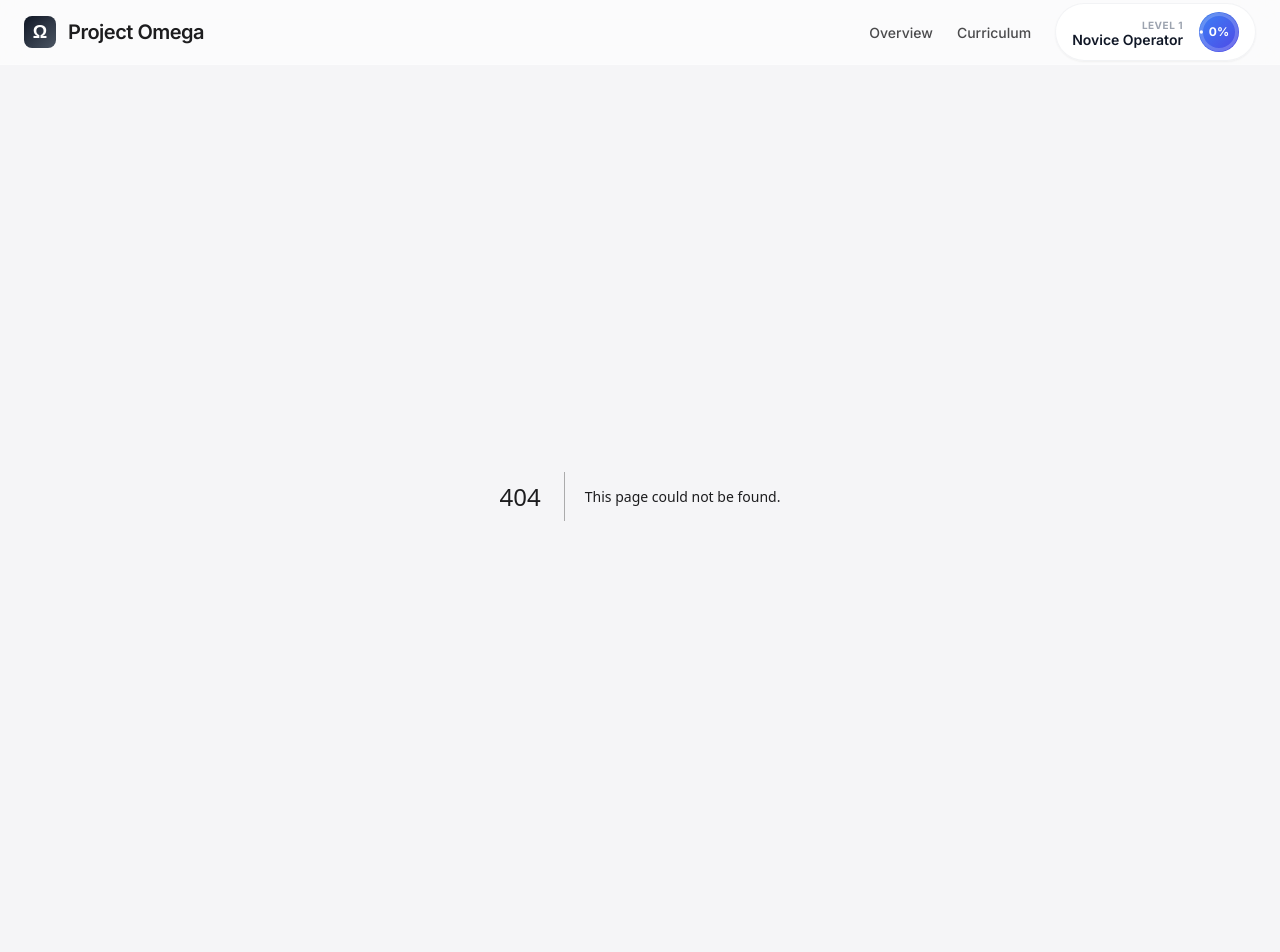
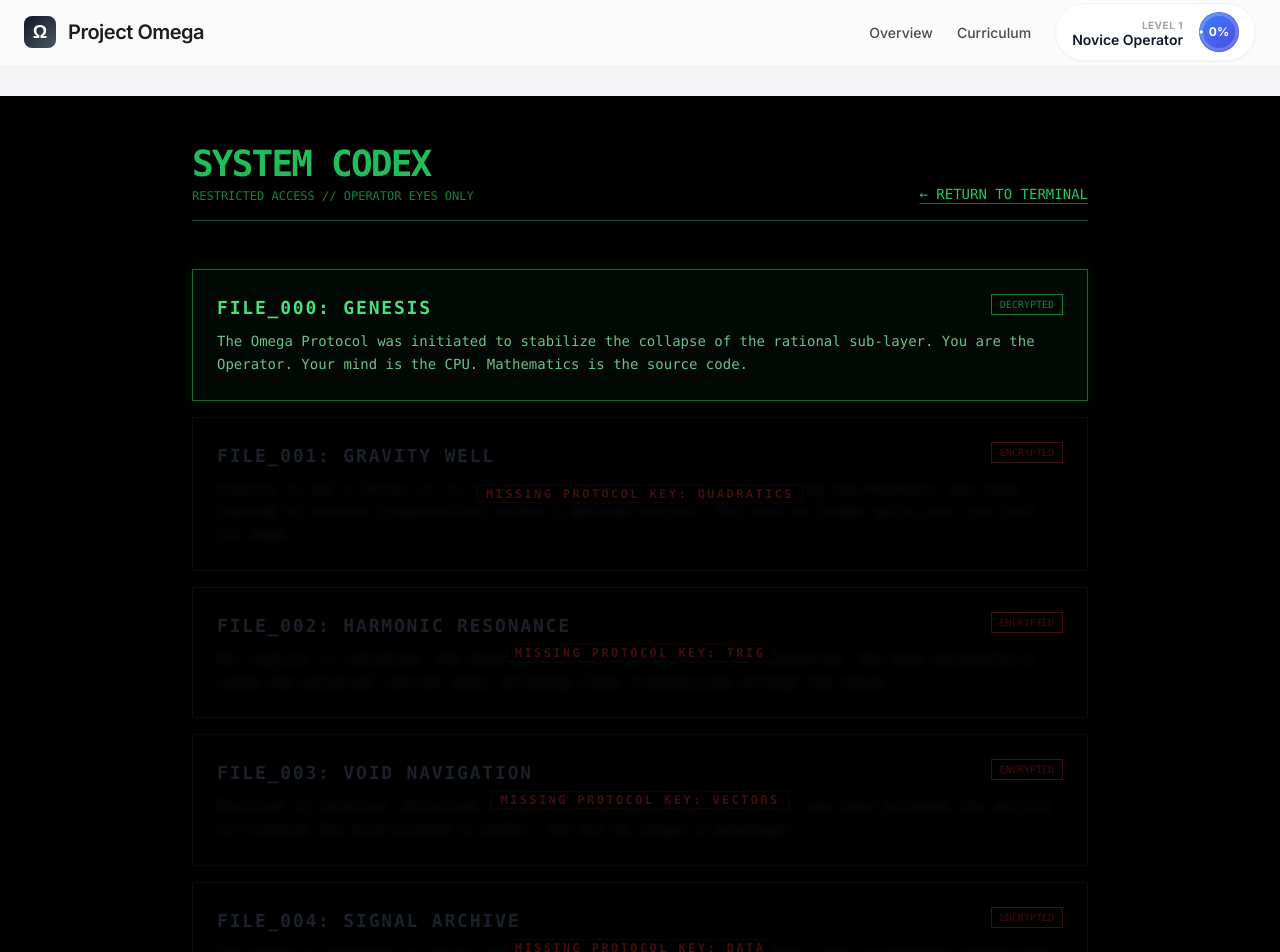
Before and after one commit to hiroshi-tsutsui/ghost-root-terminal, a Next.js app in the folder project_omega/: page /codex in a window 1280 px wide. Before the commit this address had no page. Shown: the top 952 px of the page. Built offline with nearby package versions, Linux system fonts and the light colour scheme.

Commit message:
Auto-Deploy: Tony's latest changes

```diff
--- /dev/null
+++ b/project_omega/app/codex/page.tsx
@@ -0,0 +1,141 @@
+"use client";
+
+import Link from 'next/link';
+import { useProgress, ModuleId } from '../contexts/ProgressContext';
+
+export default function Codex() {
+  const { moduleProgress } = useProgress();
+
+  const loreEntries = [
+    {
+      id: 'genesis',
+      title: 'FILE_000: GENESIS',
+      moduleId: null, // Always unlocked
+      content: "The Omega Protocol was initiated to stabilize the collapse of the rational sub-layer. You are the Operator. Your mind is the CPU. Mathematics is the source code.",
+      unlockedDate: '2026-02-05'
+    },
+    {
+      id: 'quadratics',
+      title: 'FILE_001: GRAVITY WELL',
+      moduleId: 'quadratics',
+      content: "Gravity is not a force; it is the curvature of the dataset. By mastering the Parabola, you have learned to contain singularities within a defined horizon. The void no longer pulls you; you surf its edge.",
+    },
+    {
+      id: 'trig',
+      title: 'FILE_002: HARMONIC RESONANCE',
+      moduleId: 'trig',
+      content: "All reality is vibration. The Sine Wave is the heartbeat of the simulation. You have successfully tuned the universal carrier wave, allowing clear transmission through the noise.",
+    },
+    {
+      id: 'vectors',
+      title: 'FILE_003: VOID NAVIGATION',
+      moduleId: 'vectors',
+      content: "Position is relative. Direction is absolute. By mastering the Vector, you have unlocked the ability to traverse the grid without a tether. You are no longer a passenger.",
+    },
+    {
+      id: 'data',
+      title: 'FILE_004: SIGNAL ARCHIVE',
+      moduleId: 'data',
+      content: "The world is drowning in noise. You have learned to extract the Signal. The correlation coefficient is your compass; it points to the truth hidden in the chaos.",
+    },
+    {
+      id: 'sequences',
+      title: 'FILE_005: CHRONOS PATTERN',
+      moduleId: 'sequences',
+      content: "Time is a sequence, but it is not linear. It is recursive. You have seen the pattern of divergence and convergence. You can now predict the next frame before it renders.",
+    },
+    {
+      id: 'probability',
+      title: 'FILE_006: ENTROPY WEAVER',
+      moduleId: 'probability',
+      content: "Chance is an illusion caused by incomplete data. The Bell Curve is the shape of fate. You have learned to weave probability into certainty.",
+    },
+    {
+      id: 'calculus',
+      title: 'FILE_007: FLUX ENGINE',
+      moduleId: 'calculus',
+      content: "Static existence is a lie. Everything flows. You have touched the Derivative—the instant of change—and the Integral—the accumulation of history. You control the flow of time itself.",
+    },
+    {
+      id: 'complex',
+      title: 'FILE_008: VOID PHASE',
+      moduleId: 'complex',
+      content: "There are dimensions orthogonal to reality. The Imaginary Unit 'i' is the key to the door. You have rotated your perception 90 degrees and seen the hidden side of the universe.",
+    },
+    {
+      id: 'logs',
+      title: 'FILE_009: ENTROPY COMPRESSOR',
+      moduleId: 'logs',
+      content: "Growth can be terrifying. The Exponential threatens to consume all memory. The Logarithm is your shield—a way to compress the infinite into the manageable.",
+    },
+    {
+      id: 'matrices',
+      title: 'FILE_010: FABRIC WEAVER',
+      moduleId: 'matrices',
+      content: "Space is malleable. The Matrix is the loom. You have learned to stretch, skew, and rotate the very fabric of the simulation. You are not just in the world; you are shaping it.",
+    },
+  ];
+
+  return (
+    <div className="min-h-screen bg-black text-green-500 font-mono p-6 md:p-12 selection:bg-green-900 selection:text-white">
+      <div className="max-w-4xl mx-auto space-y-12">
+
+        {/* Header */}
+        <div className="flex justify-between items-end border-b border-green-900 pb-4">
+            <div>
+                <h1 className="text-4xl font-bold tracking-tighter animate-pulse">SYSTEM CODEX</h1>
+                <p className="text-xs text-green-700 mt-1">RESTRICTED ACCESS // OPERATOR EYES ONLY</p>
+            </div>
+            <Link href="/" className="text-sm hover:text-white transition-colors underline decoration-green-800 underline-offset-4">
+                ← RETURN TO TERMINAL
+            </Link>
+        </div>
+
+        {/* Entries Grid */}
+        <div className="grid grid-cols-1 gap-4">
+            {loreEntries.map((entry) => {
+                const isUnlocked = entry.moduleId === null || (moduleProgress[entry.moduleId as ModuleId]?.isMastered);
+
+                return (
+                    <div
+                        key={entry.id}
+                        className={`relative border p-6 transition-all duration-500 ${
+                            isUnlocked
+                                ? 'border-green-800 bg-green-900/10 hover:bg-green-900/20 shadow-[0_0_15px_rgba(0,255,0,0.1)]'
+                                : 'border-gray-900 bg-black opacity-50 cursor-not-allowed'
+                        }`}
+                    >
+                        <div className="flex justify-between items-start mb-2">
+                            <h2 className={`text-lg font-bold tracking-widest ${isUnlocked ? 'text-green-400' : 'text-gray-700'}`}>
+                                {entry.title}
+                            </h2>
+                            <span className={`text-[10px] px-2 py-0.5 border ${isUnlocked ? 'border-green-700 text-green-700' : 'border-red-900 text-red-900'}`}>
+                                {isUnlocked ? 'DECRYPTED' : 'ENCRYPTED'}
+                            </span>
+                        </div>
+
+                        <div className={`leading-relaxed text-sm ${isUnlocked ? 'text-green-300/80' : 'text-gray-800 blur-sm select-none'}`}>
+                            {entry.content}
+                        </div>
+
+                        {!isUnlocked && (
+                            <div className="absolute inset-0 flex items-center justify-center">
+                                <span className="text-red-900 font-bold text-xs tracking-[0.2em] bg-black px-2 border border-red-900/30">
+                                    MISSING PROTOCOL KEY: {entry.moduleId?.toUpperCase()}
+                                </span>
+                            </div>
+                        )}
+                    </div>
+                );
+            })}
+        </div>
+
+        {/* Footer */}
+        <div className="text-center text-[10px] text-green-900 mt-12">
+            OMEGA SYSTEM OS v2.4.0 // END OF LINE
+        </div>
+
+      </div>
+    </div>
+  );
+}
--- a/project_omega/app/page.tsx
+++ b/project_omega/app/page.tsx
@@ -197,6 +197,12 @@ export default function Home() {
                 <div className="text-[10px] text-gray-400 text-center uppercase tracking-widest">
                     {masteredCount} / {totalModules} Protocols Stabilized
                 </div>
+
+                <div className="mt-4 pt-4 border-t border-gray-100 flex justify-center">
+                  <Link href="/codex" className="text-[10px] font-bold text-gray-400 hover:text-blue-600 tracking-widest uppercase transition-colors flex items-center gap-1 group">
+                    View System Logs <span className="group-hover:translate-x-1 transition-transform">→</span>
+                  </Link>
+                </div>
             </div>
           </div>
 
```
Also changed, not shown: 1 other file (tests, documents, lock files or other folders).
